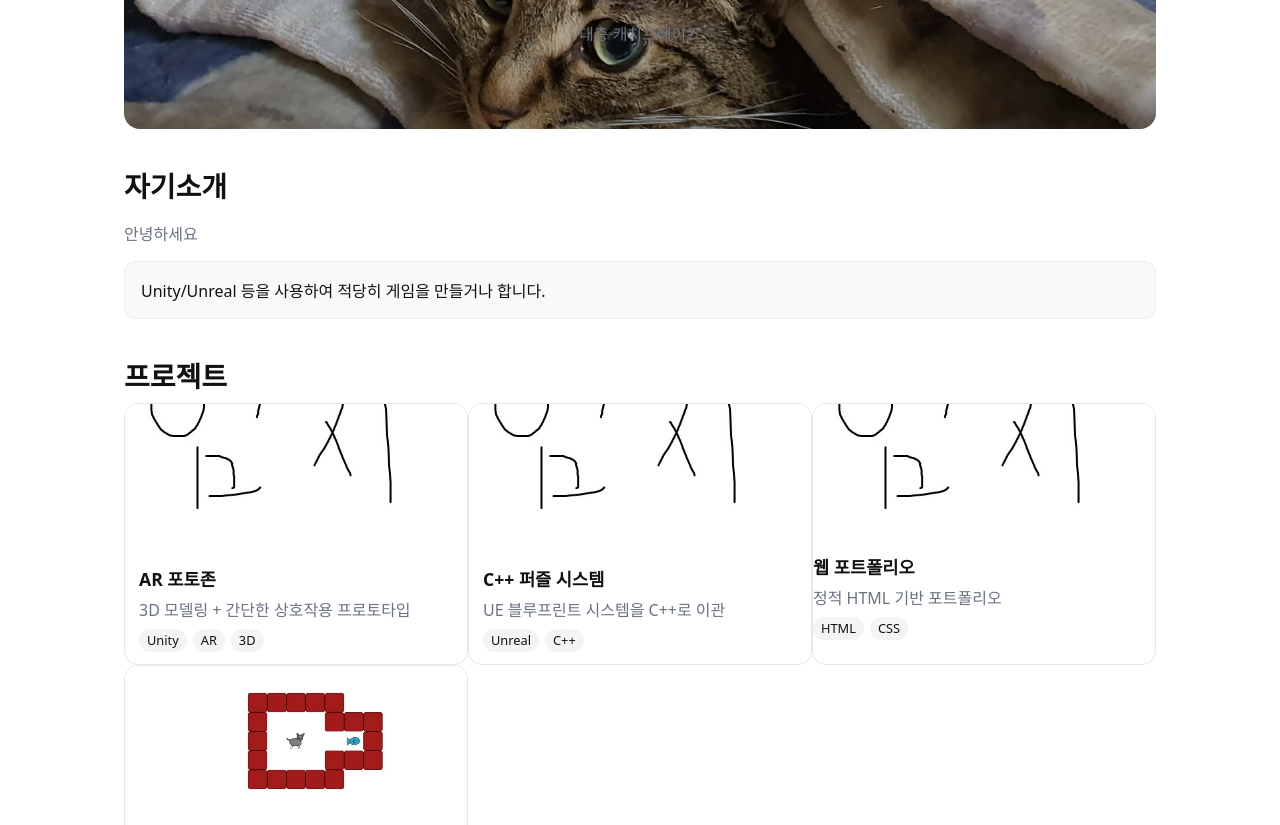
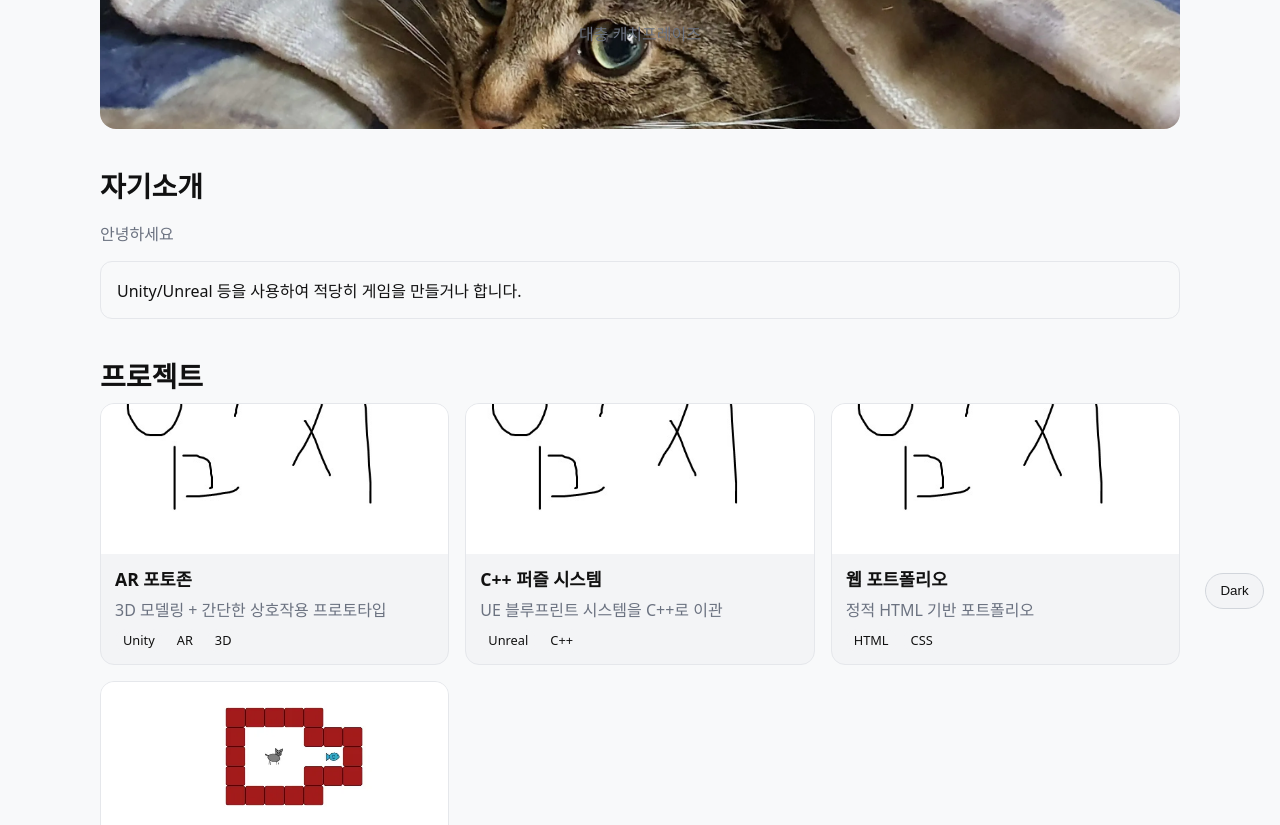
Before and after one commit to minho141212/portfolio, a plain HTML site: page index.html in a window 1280 px wide. Shown: the part 175-1000 px from the top of the page. Drawn offline with Linux system fonts and the light colour scheme.

Commit message:
Add website theme settings

```diff
--- a/assets/css/style.css
+++ b/assets/css/style.css
@@ -1,18 +1,32 @@
-:root {
-    --get: 16px;
+:root[data-theme='light'] {
     --border: #e5e7eb;
     --muted: #6b7280;
     --bg: #f8f9fa;
+    --fg: #111111;
+    --card-bg: #f3f4f6;
+    --tag-bg: #f3f4f6;
+    --btn-border: #d1d5db;
 }
 
-* {
-    box-sizing: border-box;
+:root[data-theme='dark'] {
+    --border: #2e2e2e;
+    --muted: #9ca3af;
+    --bg: #111111;
+    --fg: #e5e7eb;
+    --card-bg: #1e1e1e;
+    --tag-bg: #2c2c2c;
+    --btn-border: #3a3a3a;
+}
+
+:root {
+    color-scheme: light dark;
 }
 
 body {
     margin: 0;
     font-family: system-ui, -apple-system, Segoe UI, Roboto, "Noto Sans KR", sans-serif;
-    color: #111;
+    color: var(--fg);
+    background: var(--bg);
 }
 
 a {
@@ -25,8 +39,6 @@ a {
     margin: 0 auto;
     padding: 24px;
 }
-
-/* hero */
 
 .hero {
     position: relative;
@@ -51,17 +63,17 @@ a {
     color: #fff;
     text-align: center;
     padding: 1rem;
-    background: linear-gradient(transparent, rgba(0, 0, 0, .35));
+    background: linera-gradient(transparent, rgba(0, 0, 0, .35));
 }
 
-/* sections */
+/* section */
 
 .section {
     margin-top: 36px;
 }
 
 .section h2 {
-    font-size: 1.75rem;
+    font-size:1.75rem;
     font-weight: 800;
     margin: 0 0 8px;
 }
@@ -72,7 +84,7 @@ a {
 
 .about {
     background: var(--bg);
-    border: 1px solid #eee;
+    border: 1px solid var(--border);
     border-radius: 12px;
     padding: 16px;
 }
@@ -81,7 +93,7 @@ a {
 
 .grid {
     display: grid;
-    gap: var(--gap);
+    gap: 16px;
     grid-template-columns: repeat(auto-fill, minmax(260px, 1fr));
 }
 
@@ -89,7 +101,7 @@ a {
     border: 1px solid var(--border);
     border-radius: 14px;
     overflow: hidden;
-    background: #fff;
+    background: var(--card-bg);
     transition: transform .12s, box-shadow .12s;
 }
 
@@ -130,12 +142,10 @@ a {
 
 .tags li {
     font-size: .8rem;
-    padding:.15rem .5rem;
-    background: #f3f4f6;
+    padding: .15rem .5rem;
+    background: var(--tag-bg);
     border-radius: 999px;
 }
-
-/* detail */
 
 .detail-hero {
     width: 100%;
@@ -151,7 +161,21 @@ a {
 
 .btn {
     display: inline-block;
-    border: 1px solid #d1d5db;
+    border: 1px solid var(--btn-border);
     padding: .6rem 1rem;
     border-radius: 10px;
+    color: var(--fg);
+    background: var(--card-bg);
 }
+
+.theme-toggle {
+    position: fixed;
+    right: 16px;
+    bottom: 16px;
+    padding: .6rem .9rem;
+    border-radius: 999px;
+    border: 1px solid var(--btn-border);
+    color: var(--fg);
+    background: var(--card-bg);
+    cursor: pointer;
+}
--- a/index.html
+++ b/index.html
@@ -6,9 +6,24 @@
         <title>설민호의 포트폴리오 사이트!</title>
         <link rel="icon" type="image/png" href="assets/images/favicon-96x96.png">
         <link rel="apple-touch-icon" href="assets/images/apple-touch-icon.png">
+        <script>
+            (function () {
+                try {
+                    var saved = localStorage.getItem('theme');
+                    var theme = saved;
+                    if (!theme) {
+                        var prefersDark = window.matchMedia && window.matchMedia('(prefers-color-scheme: dark)').matches;
+                        theme = prefersDark ? 'dark' : 'light';
+                    }
+                    document.documentElement.setAttribute('data-theme', theme);
+                } catch (e) {}
+            })();
+        </script>
+        <script src="js/theme.js" defer></script>
         <link rel="stylesheet" href="assets/css/style.css" />
     </head>
     <body>
+        <button id="theme-toggle" class="theme-toggle" aria-label="Toggle color theme">Dark</button>
         <div class="container">
             <!-- Hero -->
             <div class="hero">
@@ -59,7 +74,7 @@
 
                     <a class="card" href="projects/web-portfolio.html">
                         <img class="thumb" src="assets/images/web.jpg" alt="web">
-                        <div clas="body">
+                        <div class="body">
                             <h3>웹 포트폴리오</h3>
                             <p>정적 HTML 기반 포트폴리오</p>
                             <ul class="tags">
--- /dev/null
+++ b/js/theme.js
@@ -0,0 +1,28 @@
+(function(){
+    var btn = document.getElementById('theme-toggle');
+
+    function setTheme(mode) {
+        document.documentElement.setAttribute('data-theme', mode);
+        try { localStorage.setItem('theme', mode); } catch(e) {}
+        renderLabel(mode);
+    }
+
+    function getTheme() {
+        var attr = document.documentElement.getAttribute('data-theme');
+        return (attr === 'dark') ? 'dark' : 'light';
+    }
+
+    function renderLabel(mode) {
+        if (!btn) return;
+        btn.textContent = (mode === 'dark') ? 'Light' : "Dark";
+    }
+
+    renderLabel(getTheme());
+
+    if (btn) {
+        btn.addEventListener('click', function() {
+            var next = (getTheme() === 'dark') ? 'light' : 'dark';
+            setTheme(next);
+        });
+    }
+})();
```
Also changed, not shown: projects/MeowsAdventure.html (+15 -0 lines), projects/ar-photo-zone.html (+15 -0 lines).
